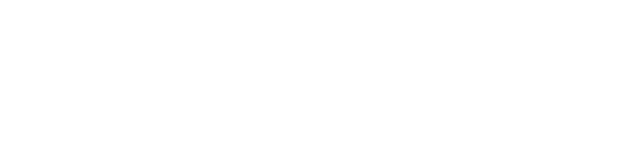
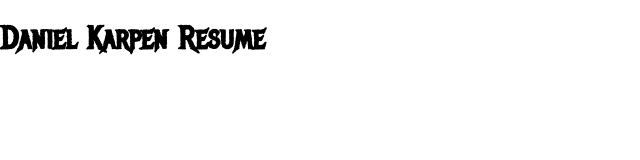
Before and after one commit to danielkarpen/portfolio, a website: page index.html in a window 1280 px wide. Shown: the whole page, without its empty margins (0-640 px from the left). Drawn offline with nearby package versions, Linux system fonts and the light colour scheme.

Commit message:
updated index and style sheet with title and heading

```diff
--- a/index.html
+++ b/index.html
@@ -18,10 +18,12 @@
     />
     <link rel="stylesheet" href="style.css" />
 
-    <title>Resume</title>
+    <title>Daniel dfKarpen Resume</title>
   </head>
-  <!-- all visible content for the sit goes inside body -->
+  <!-- all visible content for the site goes inside body -->
   <body>
+    <!-- Generally "h1" should be the same as your title for SEO -->
+    <h1>Daniel Karpen Resume</h1>
     <script src="./scripts.js" type="module"></script>
   </body>
 </html>
--- a/style.css
+++ b/style.css
@@ -1,4 +1,6 @@
+/* select the body tag from the html */
 body {
+  /* apply the following rules */
   font-family: "Metal Mania", -apple-system, BlinkMacSystemFont, "Segoe UI",
     Roboto, Oxygen, Ubuntu, Cantarell, "Open Sans", "Helvetica Neue", sans-serif;
 }
```
